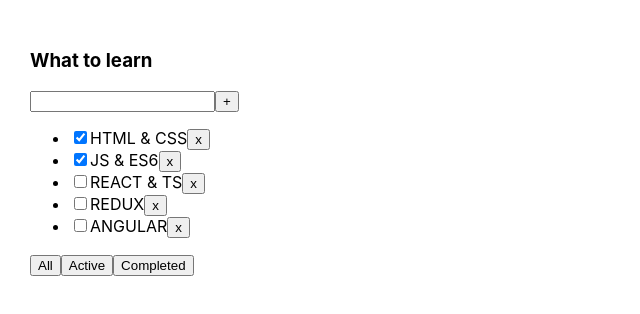
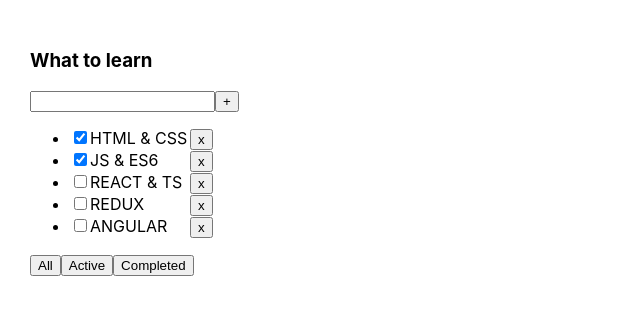
Before and after one commit to Pikadorius/todolist-ts-01, a React (Create React App) app: page / in a window 1280 px wide. Shown: the top 314 px of the page, without its empty margins (0-640 px from the left). Built offline with nearby package versions, Linux system fonts and the light colour scheme.

Commit message:
change tasks span => width and display to align delete buttons

```diff
--- a/src/App.css
+++ b/src/App.css
@@ -6,3 +6,9 @@
 .App > div {
   margin-right: 50px;
 }
+
+
+span {
+  display: inline-block;
+  width:100px;
+}
```
